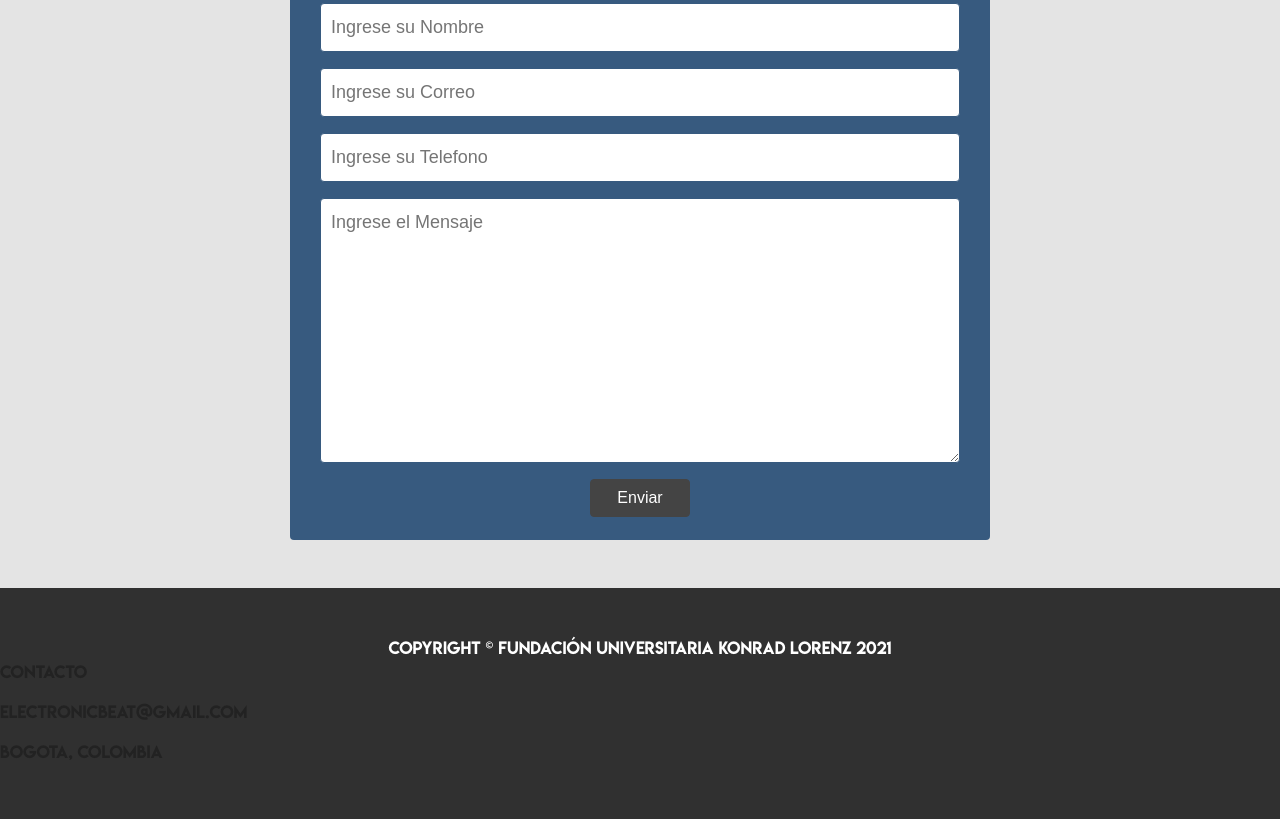
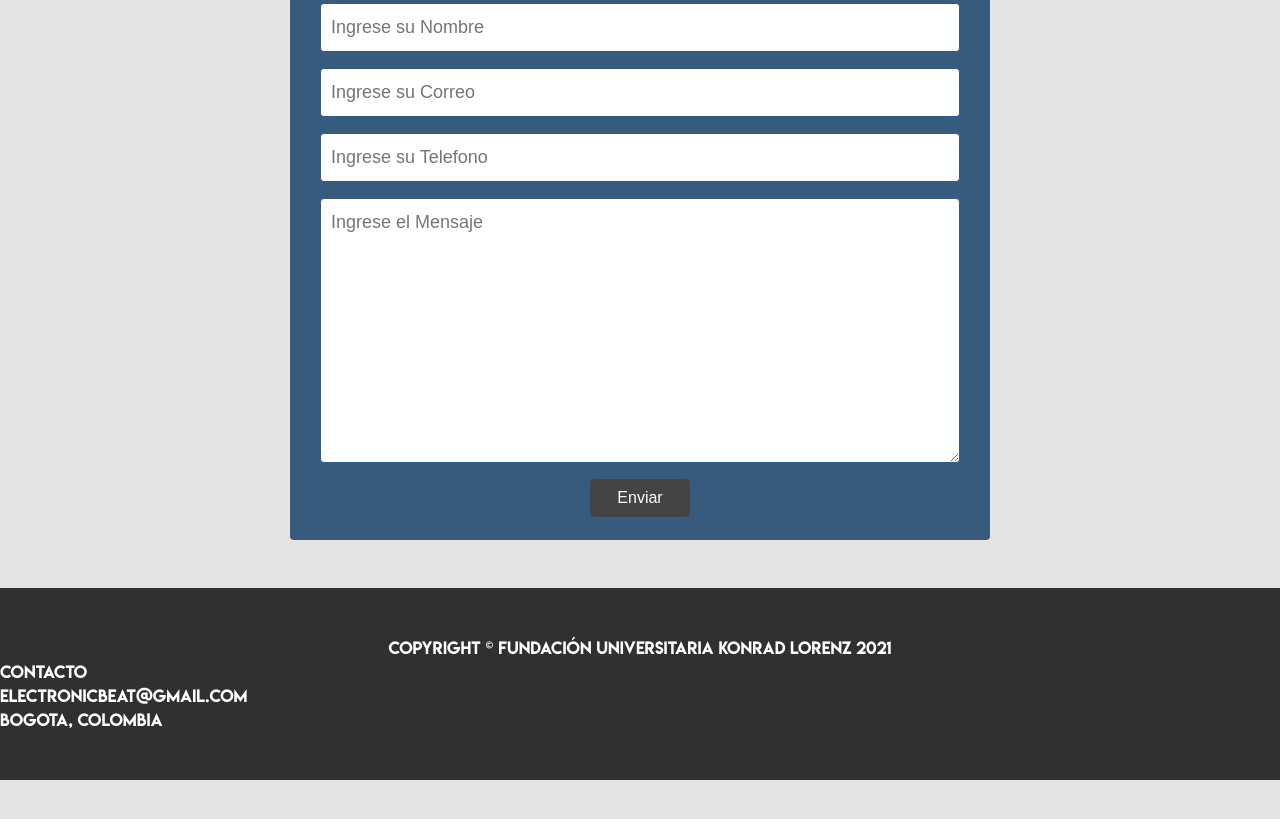
Before and after one commit to JulianMi12/Electronic-Beat, a plain HTML site: page acercade.html in a window 1280 px wide. Shown: the part 1365-2184 px from the top of the page. After the commit the page ends 2145 px from the top, so only its background shows below. Drawn offline with Linux system fonts and the light colour scheme; files whose address does not match are found by name.

Commit message:
Modificacion footer

```diff
--- a/acercade.html
+++ b/acercade.html
@@ -127,9 +127,9 @@
         </div>
         <div class="containerBlack ">
             <p class="m-0 text-center text-white ">Copyright &copy; Fundación Universitaria Konrad Lorenz 2021</p>
-            <p>CONTACTO</p>
-            <P>ELECTRONICBEAT@GMAIL.COM</P>
-            <P>BOGOTA, COLOMBIA</P>
+            <p class="m-0 text-white ">CONTACTO</p>
+            <P class="m-0 text-white ">ELECTRONICBEAT@GMAIL.COM</P>
+            <P class="m-0 text-white ">BOGOTA, COLOMBIA</P>
         </div>
 
 
--- a/css/styles.css
+++ b/css/styles.css
@@ -181,7 +181,7 @@ body {
     margin: auto;
     border-radius: 4px;
     font-family: Arial, Helvetica, sans-serif;
-    color: black;
+    color: white;
 }
 .form-registro h2{
     font-family: Arial, Helvetica, sans-serif;
@@ -208,7 +208,6 @@ body {
 }
 .form-registro a:hover{
     color: white;
-    text-decoration: underline;
 }
 button{
     width:100px;
@@ -216,4 +215,5 @@ button{
     position:relative;
     top:50%;
     left:50%;
+    font-family: Arial, Helvetica, sans-serif;
     }
```
